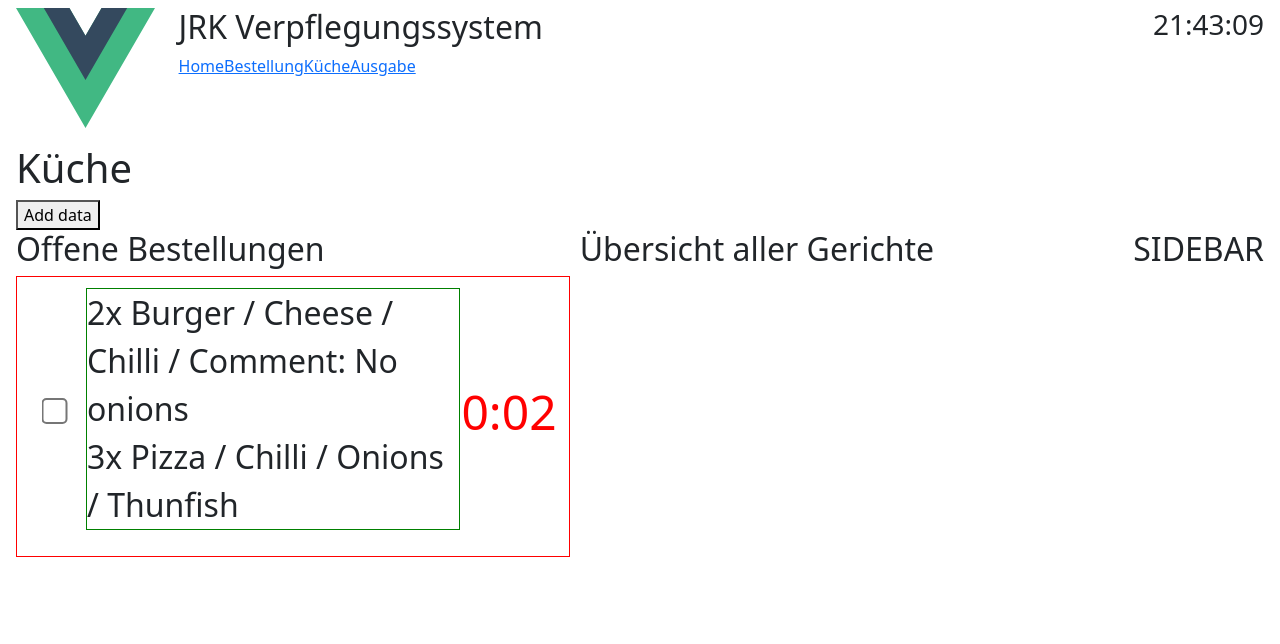
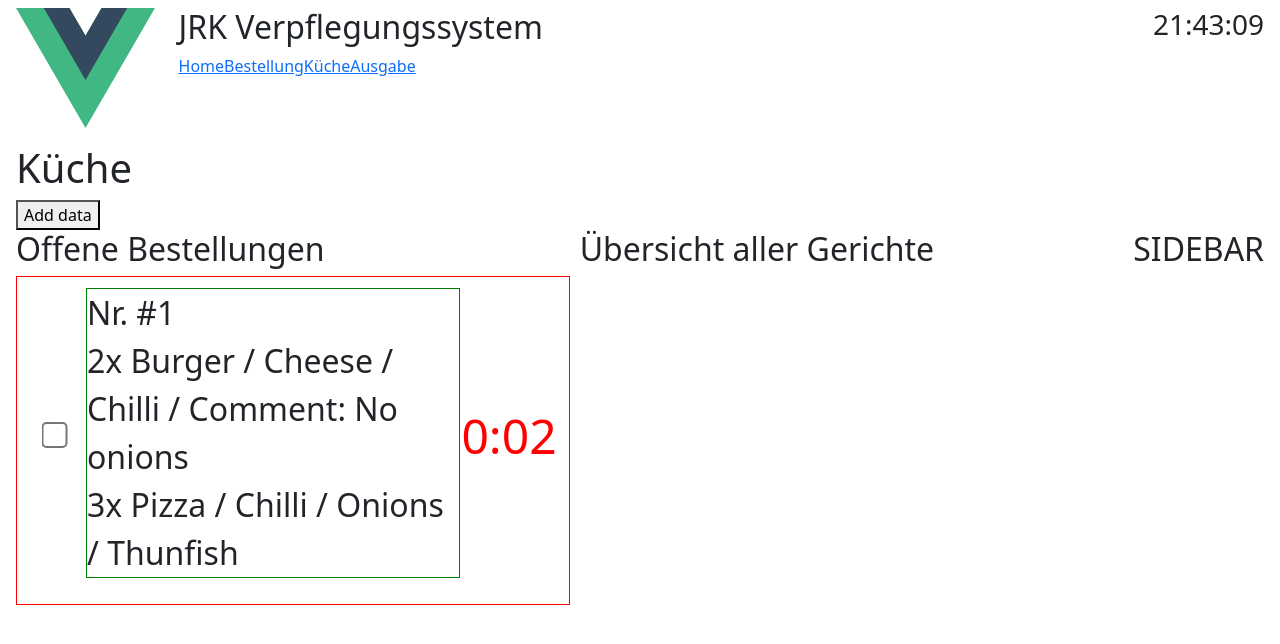
Before and after one commit to trompete11/FFW-Projekt_Essen_System, a Vue app: page /kueche in a window 1280 px wide. Both pictures are taken after a click on the button "Add data". Shown: the top 644 px of the page. Built offline with nearby package versions, Linux system fonts and the light colour scheme.

Commit message:
Added ID of orders.

```diff
--- a/src/components/kuechenAnsicht/einzelneBestellung.vue
+++ b/src/components/kuechenAnsicht/einzelneBestellung.vue
@@ -5,6 +5,7 @@
         </div>
 
         <div class="order-details">
+            <span>Nr. #{{ order_id }}</span>
             <div v-for="item in ords" :key="item.id">
                 <span>{{ item.count }}x {{ item.item.name }} <span v-for="extra in item.extras" :key="extra.id"> / {{ extra.name }}</span></span>
                 <span v-if="item.comment"> / Comment: {{ item.comment }}</span>
@@ -18,12 +19,13 @@
 </template>
 
 <script setup lang="ts">
-    import { type OrderItem } from '@/assets/interfaces';
+    import { type Order, type OrderItem } from '@/assets/interfaces';
     import { ref, defineProps, onMounted } from 'vue';
 
     // define property for input of orders
     const props = defineProps<{
         ords: OrderItem[];
+        order_id: number;
     }>();
 
     // variables for timer
--- a/src/components/kuechenAnsicht/offeneBestellungen.vue
+++ b/src/components/kuechenAnsicht/offeneBestellungen.vue
@@ -4,7 +4,7 @@
     </div>
     <div id="order-container">
         <div v-for="order in orders" :key="order.id">
-            <EinzelBestellung :ords="order.order_items"/>
+            <EinzelBestellung :order_id="order.id" :ords="order.order_items"/>
         </div>
     </div>
 </template>
```
